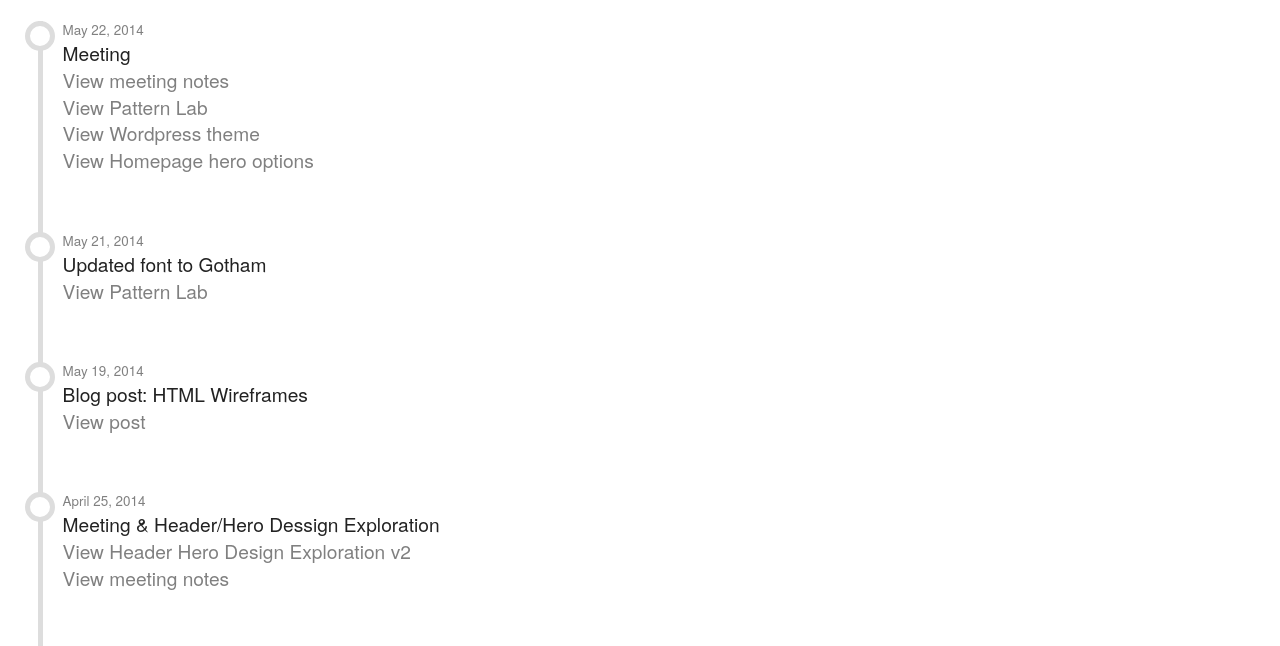
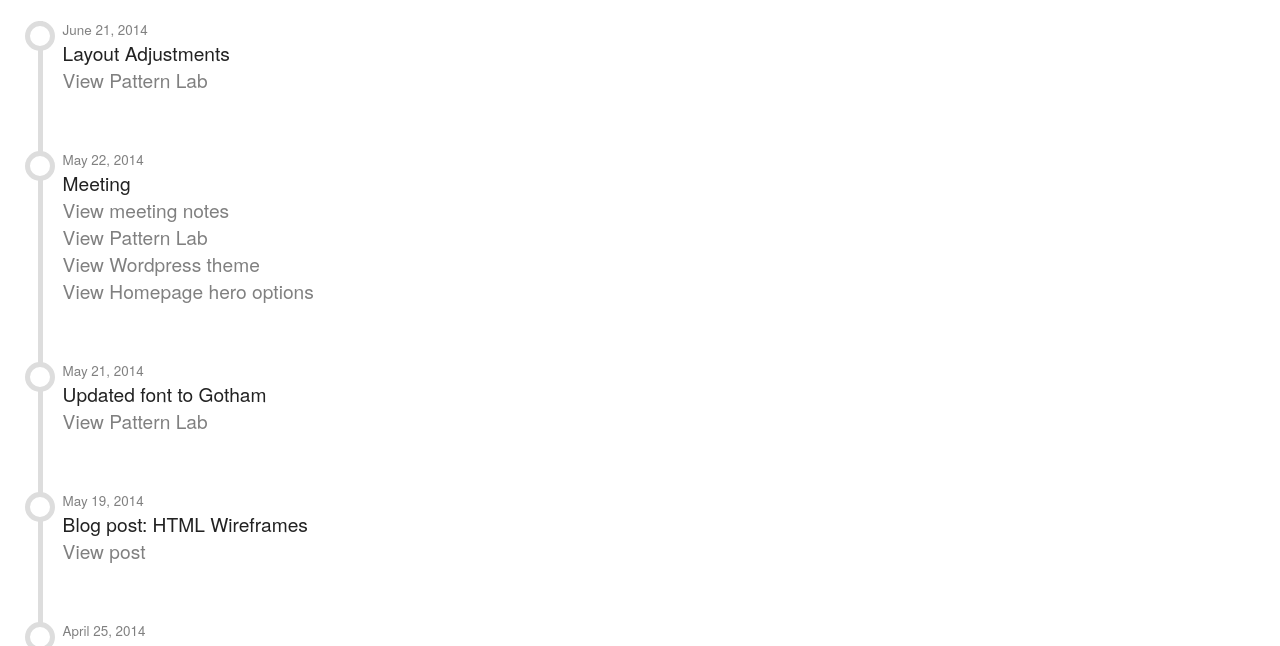
Before and after one commit to bradfrost/pittsburgh-food-bank-timeline, a plain HTML site: page index.html in a window 1280 px wide. Shown: the part 93-739 px from the top of the page. Drawn offline with nearby package versions, Linux system fonts and the light colour scheme; files that its build step writes are made by us from their sources.

Commit message:
Added node for layout adjustments

```diff
--- a/index.html
+++ b/index.html
@@ -10,12 +10,18 @@
 	<h1>Greater Pittsburgh Community Food Bank Redesign Timeline</h1>
 	<ol class="timeline">
 		<li class="tl-node">
+			<div class="tl-stamp">June 21, 2014</div>
+			<div class="tl-content">Layout Adjustments</div>
+			<a href="http://foodbank.bradfrostweb.com/patternlab/v8/" target="_blank">View Pattern Lab</a>
+		</li>
+		<li class="tl-node">
 			<div class="tl-stamp">May 22, 2014</div>
 			<div class="tl-content">Meeting</div>
 			<a href="https://docs.google.com/document/d/1-m1L6Tfw6x0y-6mZNdUC9eTH_F64DLGkenPildWRl2A/edit" target="_blank">View meeting notes</a>
 			<a href="http://foodbank.bradfrostweb.com/patternlab/v7" target="_blank">View Pattern Lab</a>
 			<a href="http://wordpress.pittsburghfoodbank.org/" target="_blank">View Wordpress theme</a>
 			<a href="http://foodbank.bradfrostweb.com/design/05222014/index.html" target="_blank">View Homepage hero options</a>
+		</li>
 		<li class="tl-node">
 			<div class="tl-stamp">May 21, 2014</div>
 			<div class="tl-content">Updated font to Gotham</div>
```
